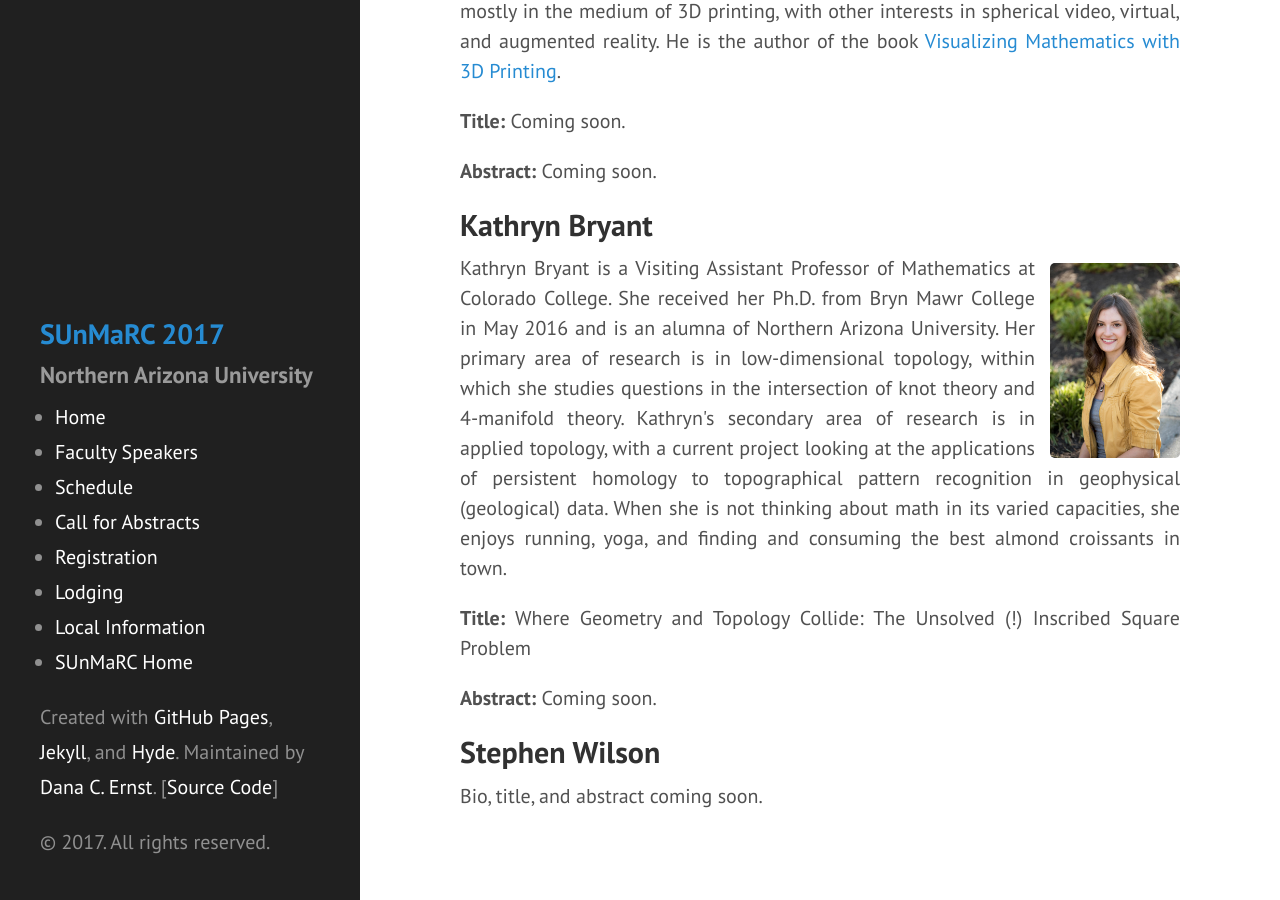
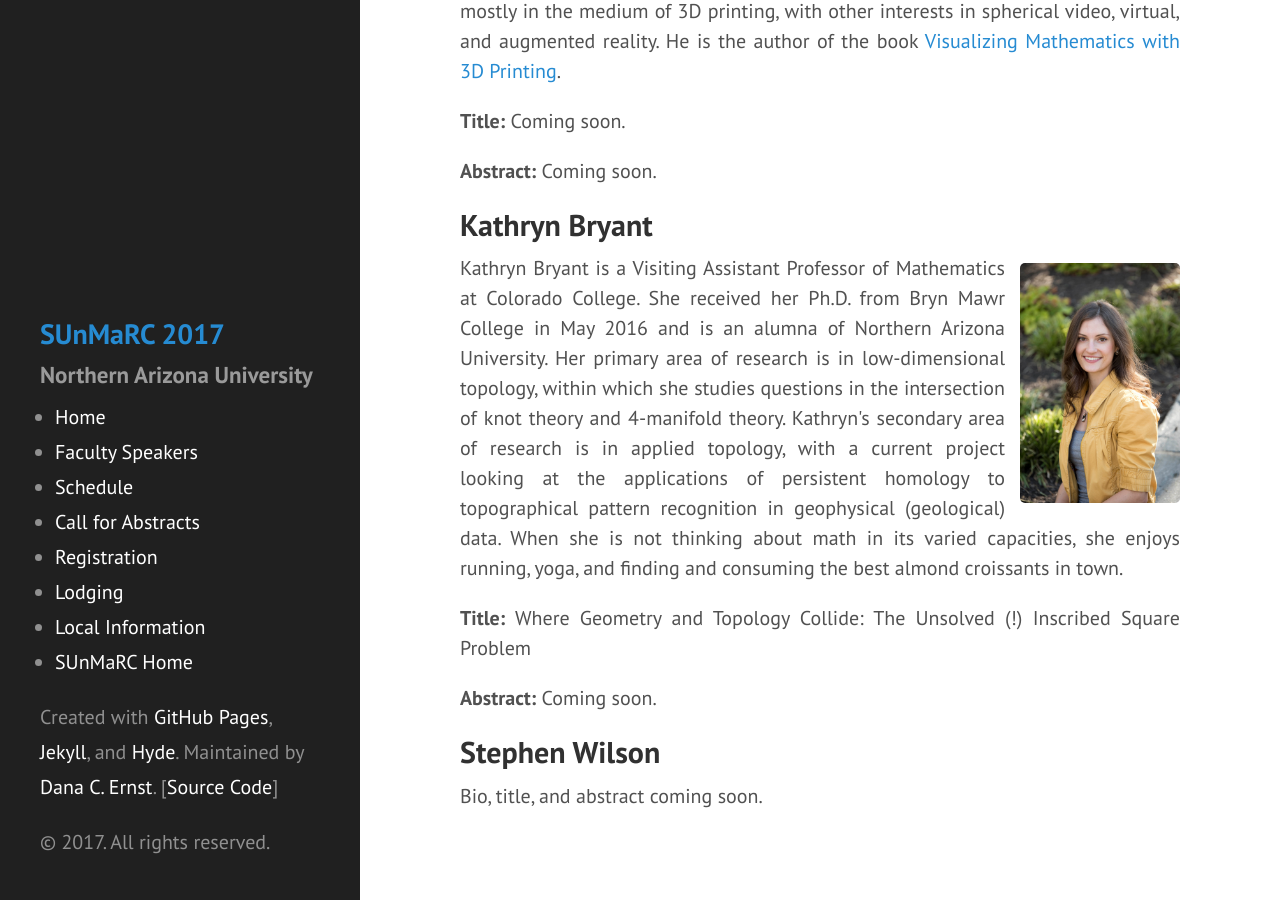
Before and after one commit to NAUMathStat/sunmarc2017, a Jekyll site: the page built from speakers.md, in a window 1280 px wide and 900 px high, scrolled down 442 px. Built offline with Jekyll 4.4.1, drawn with Linux system fonts in a browser that asks for light colours.

Commit message:
Image tweak

```diff
--- a/speakers.md
+++ b/speakers.md
@@ -13,7 +13,7 @@ title: Invited Faculty Speakers
 
 <h2>Kathryn Bryant</h2>
 
-<p style="text-align:justify"><img src="{{ site.baseurl }}/Bryant.jpg" align="right" width="130" img style="margin: 10px 0 0 15px"/>Kathryn Bryant is a Visiting Assistant Professor of Mathematics at Colorado College. She received her Ph.D. from Bryn Mawr College in May 2016 and is an alumna of Northern Arizona University. Her primary area of research is in low-dimensional topology, within which she studies questions in the intersection of knot theory and 4-manifold theory. Kathryn's secondary area of research is in applied topology, with a current project looking at the applications of persistent homology to topographical pattern recognition in geophysical (geological) data. When she is not thinking about math in its varied capacities, she enjoys running, yoga, and finding and consuming the best almond croissants in town.</p>
+<p style="text-align:justify"><img src="{{ site.baseurl }}/Bryant.jpg" align="right" width="160" img style="margin: 10px 0 0 15px"/>Kathryn Bryant is a Visiting Assistant Professor of Mathematics at Colorado College. She received her Ph.D. from Bryn Mawr College in May 2016 and is an alumna of Northern Arizona University. Her primary area of research is in low-dimensional topology, within which she studies questions in the intersection of knot theory and 4-manifold theory. Kathryn's secondary area of research is in applied topology, with a current project looking at the applications of persistent homology to topographical pattern recognition in geophysical (geological) data. When she is not thinking about math in its varied capacities, she enjoys running, yoga, and finding and consuming the best almond croissants in town.</p>
 
 <p style="text-align:justify"><b>Title:</b> Where Geometry and Topology Collide: The Unsolved (!) Inscribed Square Problem</p>
 
```
